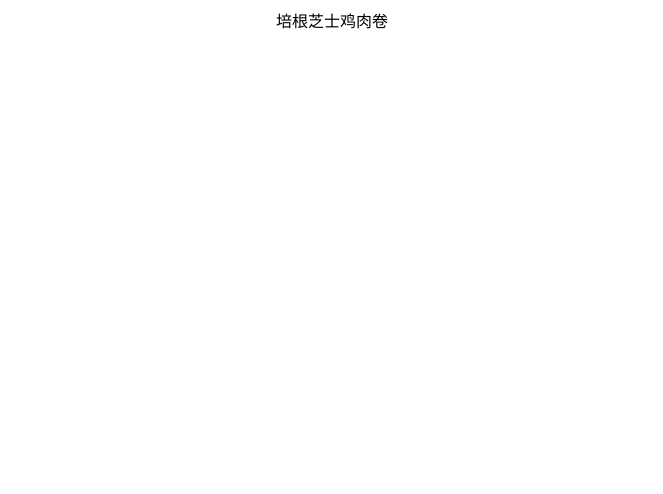
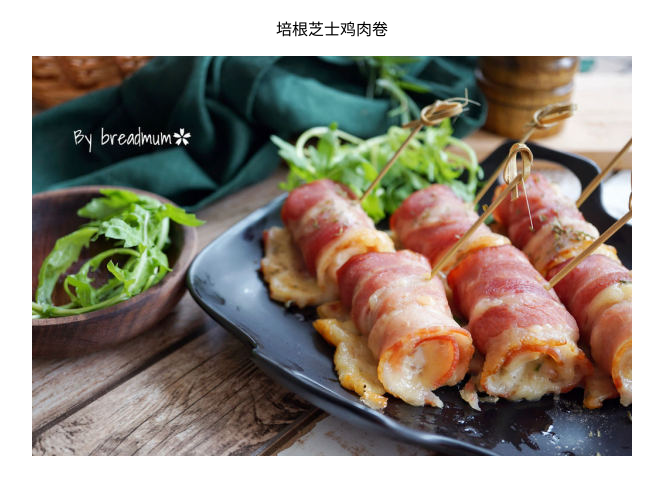
Before and after one commit to assistmoon/CookingTime, a plain HTML site: page cookbook/book1.html in a window 1280 px wide. Shown: the whole page, without its empty margins (308-971 px from the left). Drawn offline with Linux system fonts and the light colour scheme.

Commit message:
book1 16

```diff
--- a/cookbook/book1.html
+++ b/cookbook/book1.html
@@ -13,10 +13,10 @@
   <body>
       <header>
         <div id = "center">
-            培根芝士鸡肉卷
+            <p>培根芝士鸡肉卷</p>
+        <div>
+          <image src = "../pic/1/main.jpg">
         </div>
-        <div id="center">
-          <pic class="pic_main">
         </div>
       </header>
   </body>
```
